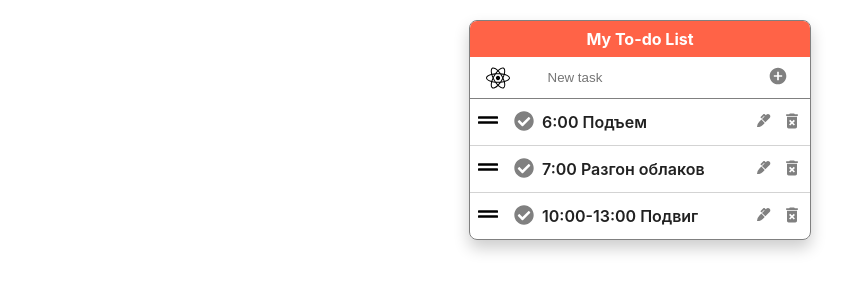
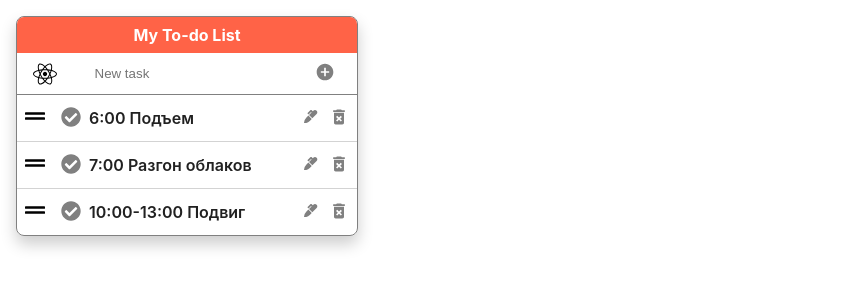
Before and after one commit to vlmakh/my-notes-react, a React (Create React App) app: page / in a window 1280 px wide. Shown: the top 300 px of the page, without its empty margins (0-868 px from the left). Built offline with nearby package versions, Linux system fonts and the light colour scheme.

Commit message:
make Note as separate element

```diff
--- a/src/components/App.jsx
+++ b/src/components/App.jsx
@@ -1,75 +1,65 @@
-import { Box, BoxMain } from 'components/Box/Box';
-import { useState, useEffect } from 'react';
-import { nanoid } from 'nanoid';
-import { TodoList } from 'components/TodoList/TodoList';
-import { AddNew } from 'components/AddNew/AddNew';
+import { Box } from 'components/Box/Box';
+// import { useState, useEffect } from 'react';
+// import { nanoid } from 'nanoid';
 
-const startTodos = [
-  { id: nanoid(4), text: '6:00 Подъем', completed: false },
-  { id: nanoid(4), text: '7:00 Разгон облаков', completed: false },
-  { id: nanoid(4), text: '10:00-13:00 Подвиг', completed: false },
-];
+import { NoteItem } from './NoteItem/NoteItem';
+
+// const startTodos = [
+//   { id: nanoid(4), text: '6:00 Подъем', completed: false },
+//   { id: nanoid(4), text: '7:00 Разгон облаков', completed: false },
+//   { id: nanoid(4), text: '10:00-13:00 Подвиг', completed: false },
+// ];
 
 function App() {
-  const savedData = JSON.parse(localStorage.getItem('todos'));
-  const [todos, setTodos] = useState(savedData ? savedData : startTodos);
+  // const savedData = JSON.parse(localStorage.getItem('todos'));
+  // const [todos, setTodos] = useState(savedData ? savedData : startTodos);
 
-  useEffect(() => {
-    localStorage.setItem('todos', JSON.stringify(todos));
-  }, [todos]);
+  // useEffect(() => {
+  //   localStorage.setItem('todos', JSON.stringify(todos));
+  // }, [todos]);
 
-  const addTodo = data => {
-    const newTodo = {
-      id: nanoid(4),
-      text: data,
-      completed: false,
-    };
+  // const addTodo = data => {
+  //   const newTodo = {
+  //     id: nanoid(4),
+  //     text: data,
+  //     completed: false,
+  //   };
 
-    if (data.trim() !== '') {
-      setTodos([newTodo, ...todos]);
-    }
-  };
+  //   if (data.trim() !== '') {
+  //     setTodos([newTodo, ...todos]);
+  //   }
+  // };
 
-  const editTodo = (todoId, newText) => {
-    setTodos(todos =>
-      todos.map(todo =>
-        todo.id === todoId ? { ...todo, text: newText } : todo
-      )
-    );
-  };
+  // const editTodo = (todoId, newText) => {
+  //   setTodos(todos =>
+  //     todos.map(todo =>
+  //       todo.id === todoId ? { ...todo, text: newText } : todo
+  //     )
+  //   );
+  // };
 
-  const completeTodo = (e, todoId) => {
-    setTodos(todos =>
-      todos.map(todo =>
-        todo.id === todoId ? { ...todo, completed: !todo.completed } : todo
-      )
-    );
-    console.log(e.target.tagName)
-    console.log(e.currentTarget.tagName)
-  };
+  // const completeTodo = (e, todoId) => {
+  //   setTodos(todos =>
+  //     todos.map(todo =>
+  //       todo.id === todoId ? { ...todo, completed: !todo.completed } : todo
+  //     )
+  //   );
+  //   console.log(e.target.tagName);
+  //   console.log(e.currentTarget.tagName);
+  // };
 
-  const deleteTodo = todoId => {
-    if (global.confirm('Вы действительно хотите удалить?')) {
-      setTodos(todos.filter(todo => todo.id !== todoId));
-    }
-  };
+  // const deleteTodo = todoId => {
+  //   if (global.confirm('Вы действительно хотите удалить?')) {
+  //     setTodos(todos.filter(todo => todo.id !== todoId));
+  //   }
+  // };
 
   return (
-    <BoxMain>
-      <Box bg="tomato" p={2} textAlign="center" color="white">
-        <h4>My To-do List</h4>
-      </Box>
+    <Box p={3} display="flex" flexWrap="wrap">
+      <NoteItem />
 
-      <AddNew onSubmit={addTodo} />
 
-      <TodoList
-        todos={todos}
-        setTodos={setTodos}
-        deleteTodo={deleteTodo}
-        editTodo={editTodo}
-        completeTodo={completeTodo}
-      ></TodoList>
-    </BoxMain>
+    </Box>
   );
 }
 
--- a/src/components/Box/Box.jsx
+++ b/src/components/Box/Box.jsx
@@ -1,18 +1,5 @@
 import styled from '@emotion/styled';
-import { typography, space, color, layout, border } from 'styled-system';
+import { typography, space, color, layout, border, shadow } from 'styled-system';
 
-export const Box = styled('div')(typography, space, color, layout, border);
-
-export const BoxMain = styled.div`
-  /* position: absolute;
-  left: 50%;
-  top: 50%;
-  transform: translate(-50%, -50%); */
-  margin: 20px auto 0;
-
-  width: 340px;
-  border: 1px solid grey;
-  border-radius: 8px;
-  overflow: hidden;
-  box-shadow: 0px 8px 16px rgba(0, 0, 0, 0.2);
-`;
+export const Box = styled('div')(typography,
+  space, color, layout, border, shadow);
--- /dev/null
+++ b/src/components/NoteItem/NoteItem.js
@@ -0,0 +1,84 @@
+import { Box } from 'components/Box/Box';
+import { useState, useEffect } from 'react';
+import { nanoid } from 'nanoid';
+import { TodoList } from 'components/TodoList/TodoList';
+import { TodoAddNew } from 'components/TodoAddNew/TodoAddNew';
+
+const startTodos = [
+  { id: nanoid(4), text: '6:00 Подъем', completed: false },
+  { id: nanoid(4), text: '7:00 Разгон облаков', completed: false },
+  { id: nanoid(4), text: '10:00-13:00 Подвиг', completed: false },
+];
+
+function NoteItem() {
+  const savedData = JSON.parse(localStorage.getItem('todos'));
+  const [todos, setTodos] = useState(savedData ? savedData : startTodos);
+
+  useEffect(() => {
+    localStorage.setItem('todos', JSON.stringify(todos));
+  }, [todos]);
+
+  const addTodo = data => {
+    const newTodo = {
+      id: nanoid(4),
+      text: data,
+      completed: false,
+    };
+
+    if (data.trim() !== '') {
+      setTodos([newTodo, ...todos]);
+    }
+  };
+
+  const editTodo = (todoId, newText) => {
+    setTodos(todos =>
+      todos.map(todo =>
+        todo.id === todoId ? { ...todo, text: newText } : todo
+      )
+    );
+  };
+
+  const completeTodo = (e, todoId) => {
+    setTodos(todos =>
+      todos.map(todo =>
+        todo.id === todoId ? { ...todo, completed: !todo.completed } : todo
+      )
+    );
+    console.log(e.target.tagName);
+    console.log(e.currentTarget.tagName);
+  };
+
+  const deleteTodo = todoId => {
+    if (global.confirm('Вы действительно хотите удалить?')) {
+      setTodos(todos.filter(todo => todo.id !== todoId));
+    }
+  };
+
+  return (
+    <Box
+      width="340px"
+      mr={3}
+      mb={3}
+      border="1px solid grey"
+      borderRadius="8px"
+      overflow="hidden"
+      boxShadow="0px 8px 16px rgba(0, 0, 0, 0.2)"
+    >
+      <Box bg="tomato" p={2} textAlign="center" color="white">
+        <h4>My To-do List</h4>
+      </Box>
+
+      <TodoAddNew onSubmit={addTodo} />
+
+      <TodoList
+        todos={todos}
+        setTodos={setTodos}
+        deleteTodo={deleteTodo}
+        editTodo={editTodo}
+        completeTodo={completeTodo}
+      ></TodoList>
+    </Box>
+  );
+}
+
+export { NoteItem };
--- a/src/components/AddNew/AddNew.js
+++ b/src/components/TodoAddNew/TodoAddNew.js
@@ -1,9 +1,9 @@
-import { AddForm, InputNew, AddBtn } from './AddNew.styled';
+import { AddForm, InputNew, AddBtn } from './TodoAddNew.styled';
 import { FaReact } from 'react-icons/fa';
 import { MdAddCircle } from 'react-icons/md';
 import { useState } from 'react';
 
-const AddNew = ({ onSubmit }) => {
+const TodoAddNew = ({ onSubmit }) => {
   const [text, setText] = useState('');
 
   const onFormInput = event => {
@@ -33,4 +33,4 @@ const AddNew = ({ onSubmit }) => {
   );
 };
 
-export { AddNew };
+export { TodoAddNew };
--- a/src/components/EditTodoModal/EditTodoModal.js
+++ b/src/components/TodoEditModal/TodoEditModal.js
@@ -1,8 +1,8 @@
-import { EditTodoForm, SaveBtn } from './EditTodoModal.styled';
+import { EditTodoForm, SaveBtn } from './TodoEditModal.styled';
 import { FaSave } from 'react-icons/fa';
 import { useState } from 'react';
 
-export function EditTodoModal({ textToUpdate, saveTodo }) {
+export function TodoEditModal({ textToUpdate, saveTodo }) {
   const [newText, setNewText] = useState(textToUpdate);
 
   const onFormInput = event => {
--- a/src/components/TodoItem/TodoItem.js
+++ b/src/components/TodoItem/TodoItem.js
@@ -13,7 +13,7 @@ import {
   EditBtn,
 } from './TodoItem.styled';
 import css from './TodoItem.module.css';
-import { EditTodoModal } from 'components/EditTodoModal/EditTodoModal';
+import { TodoEditModal } from 'components/TodoEditModal/TodoEditModal';
 
 function TodoItem({
   id,
@@ -73,7 +73,7 @@ function TodoItem({
       <DeleteBtn type="button" aria-label="Delete task" onClick={handleDelete}>
         <MdDeleteForever size="20" />
       </DeleteBtn>
-      {editOpen && <EditTodoModal saveTodo={handleEdit} textToUpdate={text} />}
+      {editOpen && <TodoEditModal saveTodo={handleEdit} textToUpdate={text} />}
     </Reorder.Item>
   );
 }
```
Also changed, not shown: src/components/TodoAddNew/TodoAddNew.styled.jsx (renamed from src/components/AddNew/AddNew.styled.jsx), src/components/TodoEditModal/TodoEditModal.styled.jsx (renamed from src/components/EditTodoModal/EditTodoModal.styled.jsx).
